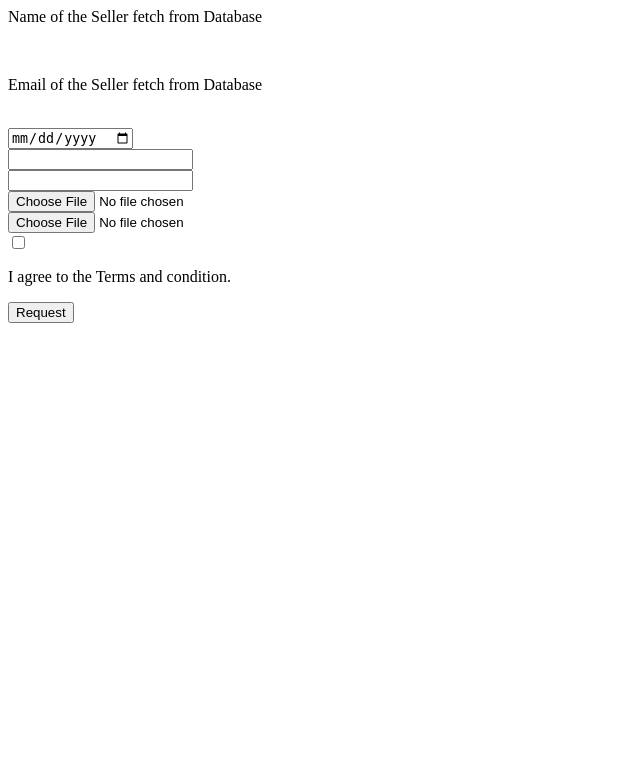
After one commit to bennysito/Threadly, a PHP site: page /Verify_Seller.php in a window 1280 px wide. The commit adds this page. Shown: the top 783 px of the page, without its empty margins (0-640 px from the left). Run offline with PHP 8.4, Linux system fonts and the light colour scheme; tables that the repository leaves empty or names only in its code hold one stand-in row (values such as "Sample post").

Commit message:
Unfinished with the Verify Seller don't have option yet, just database ready.

```diff
--- a/Back_End/Models/Database.php
+++ b/Back_End/Models/Database.php
@@ -3,8 +3,8 @@
 class Database{
     private $host = "localhost";
     private $user = "root";
-    private $pass = "Samert43";
-    private $database = "threadly_db";
+    private $pass = "";
+    private $database = "threadly";
 
     public $threadly_connect;
     function __construct(){
--- a/Back_End/Models/Users.php
+++ b/Back_End/Models/Users.php
@@ -53,5 +53,22 @@ public function login($username, $user_password){
         return False;
     }
 }
+
+    function authenticate_seller($user_id, $date, $contact_number, $address, $identifier1, $identifier2, $checkboxTerms){
+    $usernameInsertionDatabase = $this->db->prepare("SELECT first_name, last_name FROM users WHERE id = ?");
+    $usernameInsertionDatabase->bind_param("i", $user_id);
+    $usernameInsertionDatabase->execute();
+    $result = $usernameInsertionDatabase->get_result();
+
+    $getUseData = $result->fetch_assoc();
+
+    if(!$getUseData){
+        return false;
+    }
+
+    $querySellerInfoPreparation = $this->db->prepare("INSERT INTO sellerInfo(user_id, first_name, last_name,birth_date, address, contact_number, sellerpath_file1, sellerpath_file2, has_agreedTerms VALUE (?, ?, ?, ?, ?, ?,?, ?, ?)");
+    $querySellerInfoPreparation->bind_param("isssssssi", $first_name, $last_name, $date, $contact_number, $address, $identifier1, $identifier2, $checkboxTerms);
+    return $querySellerInfoPreparation->execute();
+    }
 }
 ?>
--- a/Front_End/Bidding_Swipe.php
+++ b/Front_End/Bidding_Swipe.php
@@ -1,4 +1,5 @@
 <?php
+session_start();
 $products = [
     ['name' => 'Red Jacket', 'image' => 'Images/jacket_hoodie.png', 'top' => true, 'price' => 1200],
     ['name' => 'Blue Hoodie', 'image' => 'Images/jacket_hoodie.png', 'top' => true, 'price' => 950],
--- a/Front_End/Category_carousel.php
+++ b/Front_End/Category_carousel.php
@@ -1,4 +1,5 @@
 <?php
+session_start();
 require_once __DIR__ . "/../Back_End/Models/Categories.php";
 
 $categoryObj = new Category();
--- a/Front_End/Top_Sellers.php
+++ b/Front_End/Top_Sellers.php
@@ -1,4 +1,5 @@
 <?php
+session_start();
 $sellers = [
     's','s','s','s','s','s',
     's','s','s','s','s','s'
--- /dev/null
+++ b/Front_End/Verify_Seller.php
@@ -0,0 +1,67 @@
+<?php
+session_start();
+require_once "../Back_End/Models/Users.php";
+
+if(!isset($_SESSION['user_id'])){
+    echo "<script><alert>Log-in credentials not found.</alert></script>";
+}
+
+$db = new Database();
+
+$stmt = $db->prepare("SELECT first_name, last_name, email FROM users WHERE id = ?");
+$stmt->bind_param("i", $_SESSION['user_id']);
+$stmt->execute();
+$result = $stmt->get_result();
+$userData = $result->fetch_assoc();
+
+if($_SERVER["REQUEST_METHOD"] == "POST"){
+    $userAccess = new User();
+
+    $path1 = "uploads/" . basename($_FILES["idIdentifier1"]["name"]);
+    $path2 = "uploads/" . basename($_FILES["idIdentifier2"]["name"]);
+
+    $checkbox = isset($_POST["checkbox"]) ? 1 : 0;
+
+    move_uploaded_file($_FILES["idIdentifier1"]["tmp_name"], $path1);
+    move_uploaded_file($_FILES["idIdentifier2"]["tmp_name"], $path2);
+    $authentication = $userAccess->authenticate_seller(
+        $_SESSION['user_id'],
+        $_POST["date"],
+        $_POST["contact_number"],
+        $_POST["address"],
+        $path1,
+        $path2,
+        $checkbox
+    );
+
+    if(!$authentication){
+        echo "<script><alert>Unable to verify as seller.</alert></script>";
+    } else{
+        echo "<script><alert>Successfully requested to verify as seller.</alert></script>";
+    }
+}
+
+
+?>
+
+<html>
+    <head>
+        <title>Seller Authentication</title>
+    </head>
+    <body>
+        <form method = "POST" enctype="multipart/form-data">
+        <div id="sellerForms">
+            <p id="sellerName">Name of the Seller fetch from Database</p><br>
+            <p id="sellerName">Email of the Seller fetch from Database</p><br>
+            <input type="date" name="date" id="sellerDate"><br>
+            <input type="text" name="address" id="address"><br>
+            <input type="number" name="" id="sellerContactNumber"><br>
+            <input type="file" name="idIdentifier1" id="idIdentifier1"><br>
+            <input type="file" name="idIdentifier1" id="idIdentifier2"><br>
+            <input type="checkbox" name="checkbox" id="checkboxTerms"><p>I agree to the Terms and condition.</p>
+            <button type="submit">Request</button>
+            <!--Route dayon sa subscription plans kamo na bahala ana -->
+        </div>
+        </forms>
+    </body>
+</html>
--- a/Front_End/category_products.php
+++ b/Front_End/category_products.php
@@ -1,4 +1,5 @@
 <?php
+session_start();
 require_once __DIR__ . "/../Back_End/Models/Categories.php";
 
 
--- a/Front_End/sign-up.php
+++ b/Front_End/sign-up.php
@@ -1,4 +1,5 @@
 <?php
+session_start();
 require_once "../Back_End/Models/Users.php";
 
 if($_SERVER["REQUEST_METHOD"] == "POST"){
```
Also changed, not shown: Front_End/index.php (+11 -0 lines), Front_End/login.php (+8 -1 lines).
